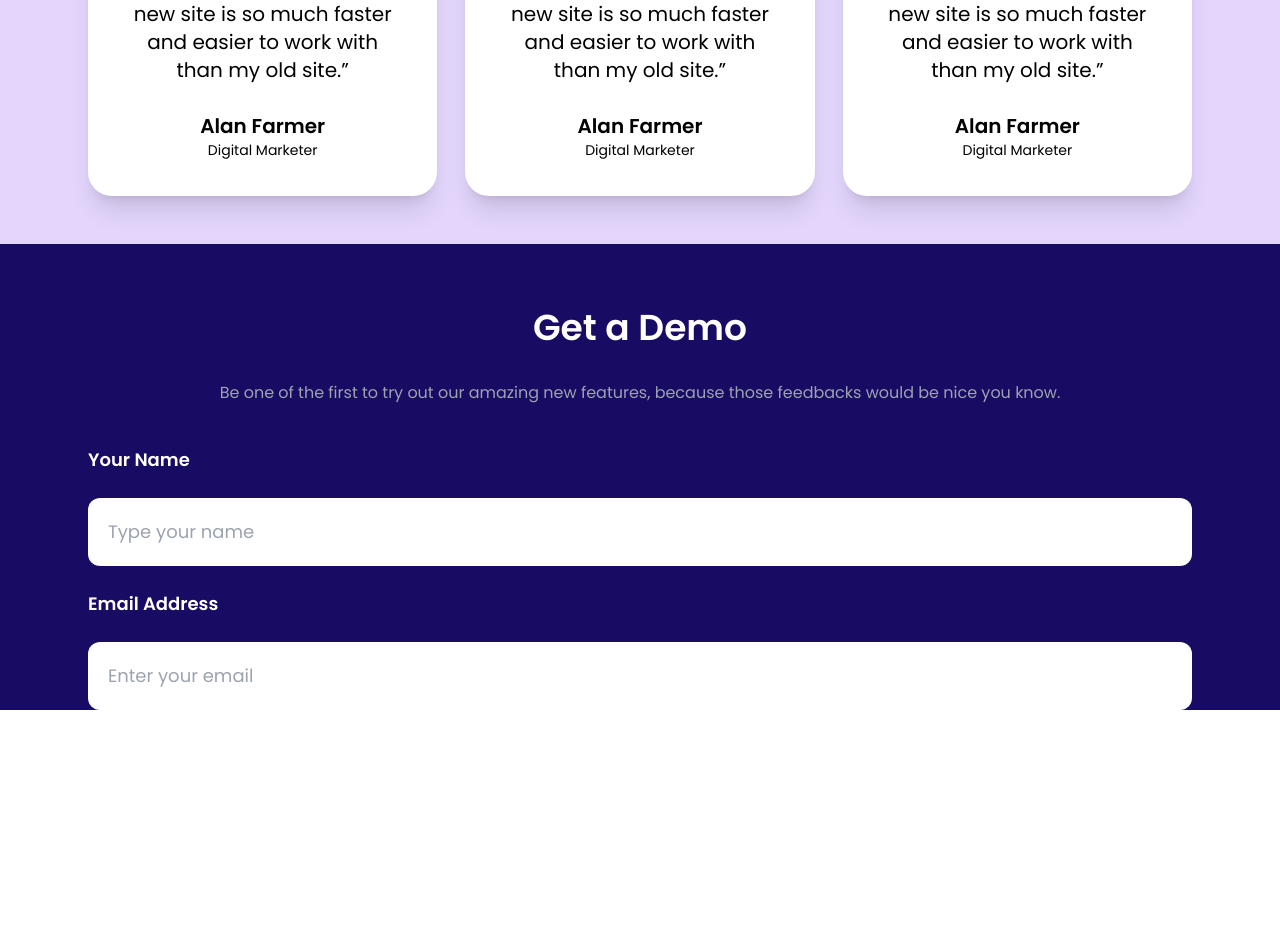
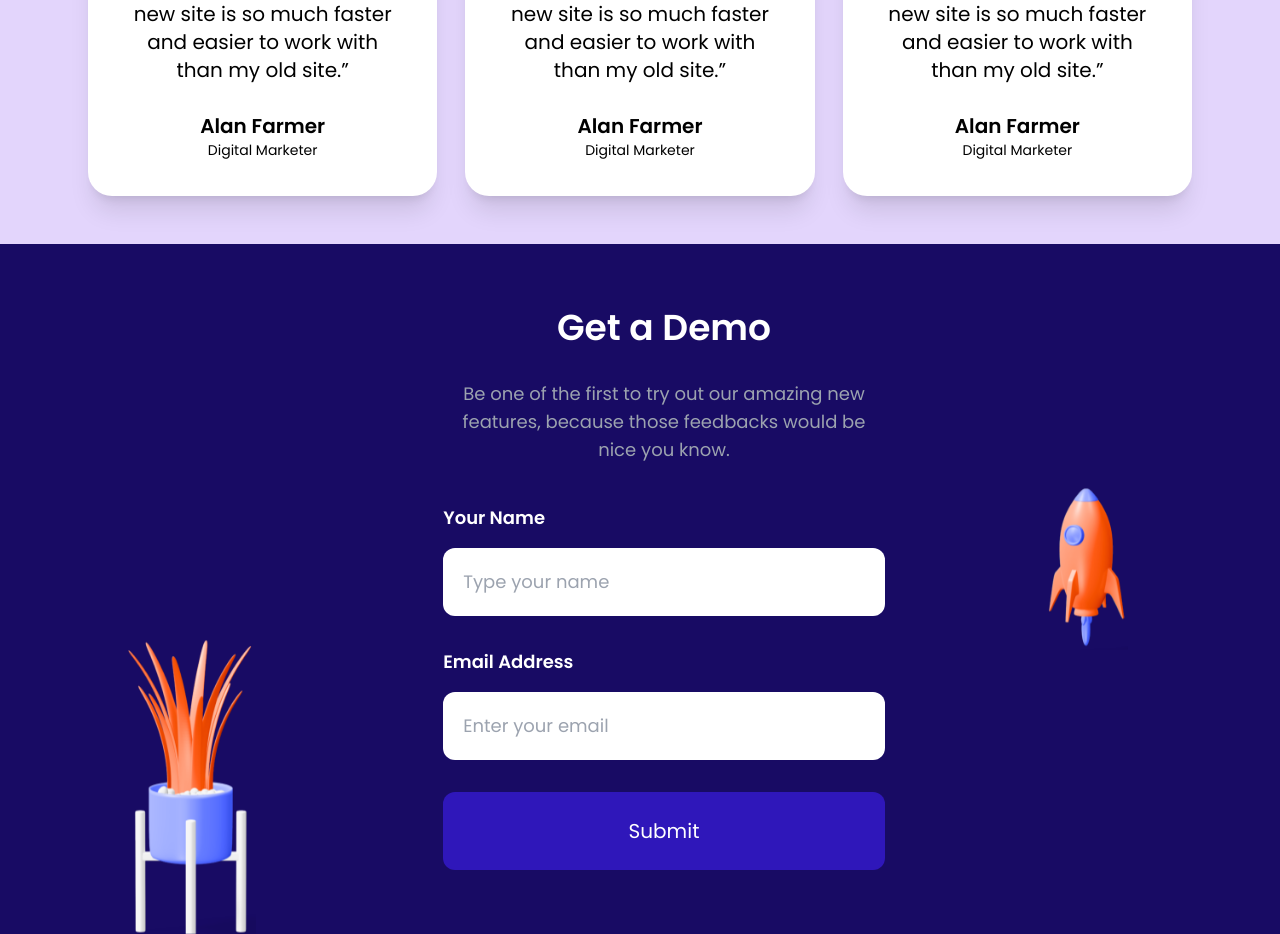
Before and after one commit to bravo-stack/Tailwind-Landing-Page, a React (Create React App) app: page / in a window 1280 px wide. Shown: the part 3500-4434 px from the top of the page. Before the commit the page ends 4210 px from the top, so only its background shows below. Built offline with nearby package versions, Linux system fonts and the light colour scheme.

Commit message:
completed the Demo component

```diff
--- a/src/DemoForm.js
+++ b/src/DemoForm.js
@@ -1,19 +1,23 @@
-import React from 'react'
 
 function DemoForm() {
     return (
-        <div className='mt-10'>
-            <form className='flex flex-col gap-6 text-lg'>
-                <label htmlFor="name" className='flex flex-col gap-6'>
+        <div>
+            <form className='flex flex-col gap-8 text-lg'>
+                <label htmlFor="name" className='flex flex-col gap-4'>
                     <span className="font-bold text-white">Your Name</span>
                     <input placeholder="Type your name" className="block w-full rounded-xl p-5" type="text" name="name" id="name" />
                 </label>
 
-                <label htmlFor="name" className='flex flex-col gap-6'>
+                <label htmlFor="name" className='flex flex-col gap-4'>
                     <span className="font-bold text-white">Email Address</span>
                     <input placeholder="Enter your email" className="block w-full rounded-xl p-5" type="email" name="name" id="name" />
                 </label>
 
+                {/* Button */}
+                <input type="button" value="Submit" className='text-white text-bold cursor-pointer text-xl my-bg-blue border-transparent leading-none p-7 md:px-6 lg:px-6 border rounded-xl border-solid border-1 text-sm block hover:scale-105'
+                style={{
+                transition: "all .4s ease-in-out"
+                }} />
 
             </form>
         </div>
--- a/src/components/Demo.js
+++ b/src/components/Demo.js
@@ -1,20 +1,45 @@
 import DemoForm from "../DemoForm"
 import Wrapper from "./Wrapper"
+import flower from "./../assets/flower-image.png"
+import rocket from "./../assets/rocket-image.png"
 
 function Demo() {
     return (
-        <div className="my-bg-blue3 pt-16">
+        <div className="my-bg-blue3 pt-16  pb-12 xl:pb-0">
+
+            {/* Wrapper component */}
             <Wrapper>
+
+                {/* Flex container */}
+                <div className="flex">
+
+                    {/* SVG Flower Icon */}
+                    <div className="animate-pulse w-32 relative left-10 bottom-0 xl:inline-flex flex-col-reverse hidden">
+                        <img src={flower} alt="flower img" />
+                    </div>
+
+                    {/* Contact Form Container*/}
+                    <div className="md:w-2/3 lg:w-2/3 xl:w-2/5 md:mx-auto xl:pb-16">
                         <div className='text-white'>
                             <p className="text-4xl font-bold text-center mb-8">
                                 Get a Demo
                             </p>
-                    <p className="text-base text-gray-400 text-center leading-relaxed">
+                            <p className="text-base text-gray-400 text-center leading-relaxed xl:text-lg">
                                 Be one of the first to try out our amazing new features, because those feedbacks would be nice you know.
                             </p>
                         </div>
-                <div>
+
+                        {/* DemoForm Component */}
+                        <div className="mt-10">
                             <DemoForm />
+                        </div>
+                    </div>
+
+                    {/* SVG Flower Icon */}
+                    <div className="animate-bounce delay-100 w-20 relative right-16 bottom-32 xl:inline-flex flex-col-reverse hidden">
+                        <img src={rocket} alt="flower img" />
+                    </div>
+
                 </div>
             </Wrapper>
         </div>
```
Lines whose indentation alone changed are shown as unchanged.
